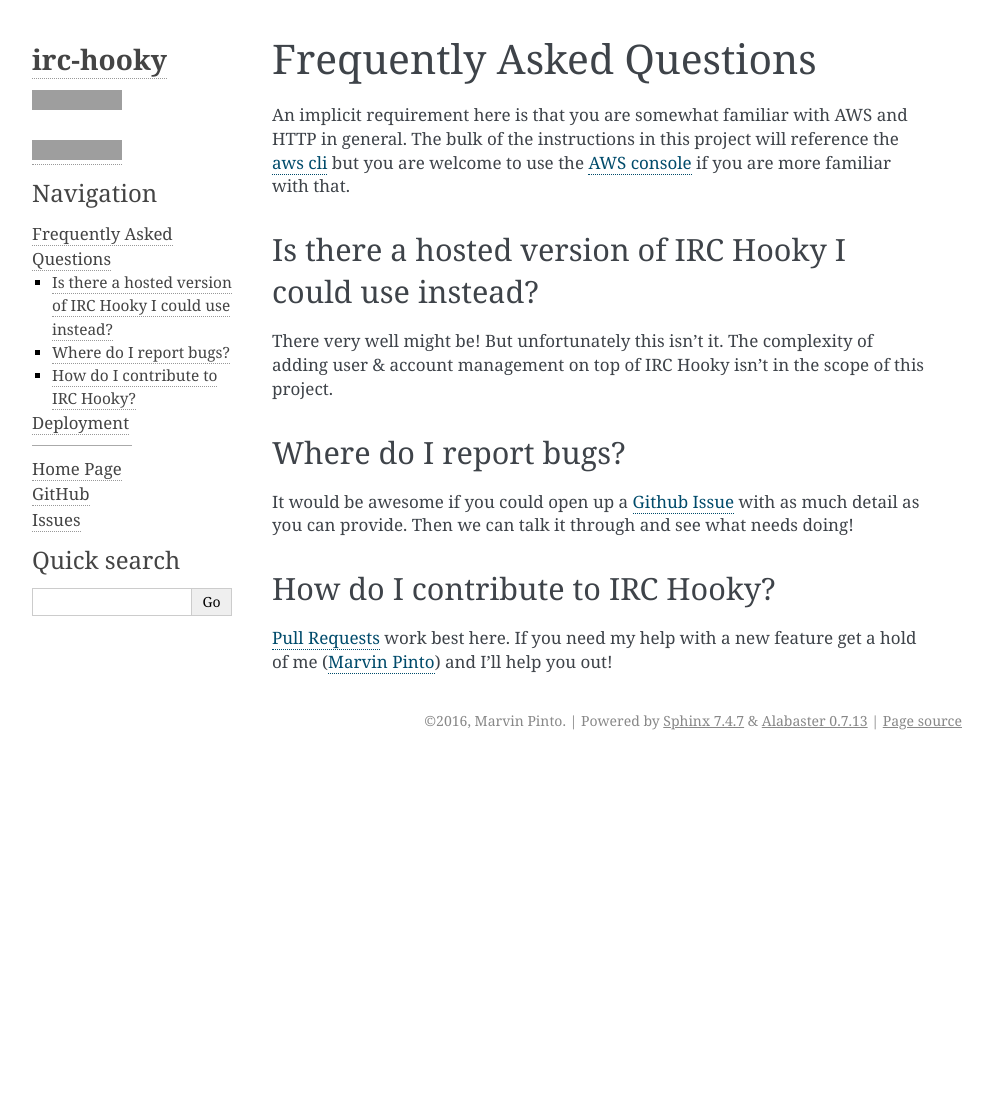
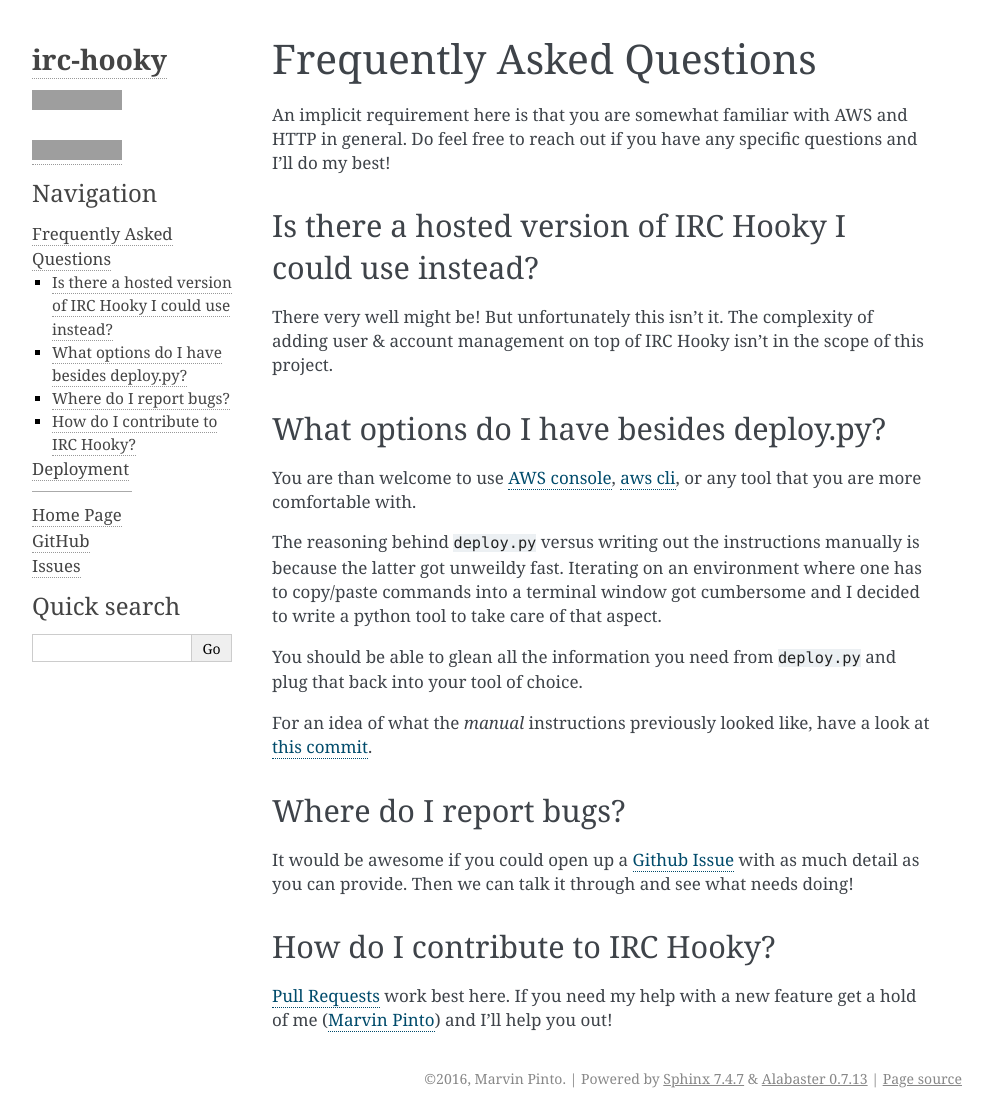
Before and after one commit to marvinpinto/irc-hooky, a Sphinx documentation site: the page built from docs/faq.rst, in a window 1280 px wide. Shown: the whole page, without its empty margins (148-1141 px from the left). Built offline with Sphinx 7.4.7, drawn with Linux system fonts in a browser that asks for light colours; before the commit the page ends 900 px from its top, so only the background shows below that; grey boxes are pictures that could not be loaded.

Commit message:
Update the FAQ to talk about deploy.py and other options

```diff
--- a/docs/faq.rst
+++ b/docs/faq.rst
@@ -2,12 +2,9 @@ Frequently Asked Questions
 ==========================
 
 An implicit requirement here is that you are somewhat familiar with AWS and
-HTTP in general. The bulk of the instructions in this project will reference
-the `aws cli`__ but you are welcome to use the `AWS console`__ if you are more
-familiar with that.
+HTTP in general. Do feel free to reach out if you have any specific questions
+and I'll do my best!
 
-__ https://aws.amazon.com/cli
-__ https://console.aws.amazon.com/console
 
 Is there a hosted version of IRC Hooky I could use instead?
 -----------------------------------------------------------
@@ -15,6 +12,30 @@ Is there a hosted version of IRC Hooky I could use instead?
 There very well might be! But unfortunately this isn't it. The complexity of
 adding user & account management on top of IRC Hooky isn't in the scope of this
 project.
+
+
+What options do I have besides deploy.py?
+-----------------------------------------
+
+You are than welcome to use `AWS console`__, `aws cli`__, or any tool that you
+are more comfortable with.
+
+__ https://console.aws.amazon.com/console
+__ https://aws.amazon.com/cli
+
+The reasoning behind ``deploy.py`` versus writing out the instructions manually
+is because the latter got unweildy fast. Iterating on an environment where one
+has to copy/paste commands into a terminal window got cumbersome and I decided
+to write a python tool to take care of that aspect.
+
+You should be able to glean all the information you need from ``deploy.py`` and
+plug that back into your tool of choice.
+
+For an idea of what the *manual* instructions previously looked like, have a look
+at `this commit`__.
+
+__ https://github.com/marvinpinto/irc-hooky/commit/eb5e7fc7769ce2dfc4d1c8f5db1e9eedff8a3f70
+
 
 Where do I report bugs?
 -----------------------
@@ -24,6 +45,7 @@ as you can provide. Then we can talk it through and see what needs doing!
 
 __ https://github.com/marvinpinto/irc-hooky/issues
 
+
 How do I contribute to IRC Hooky?
 ---------------------------------
 
```
